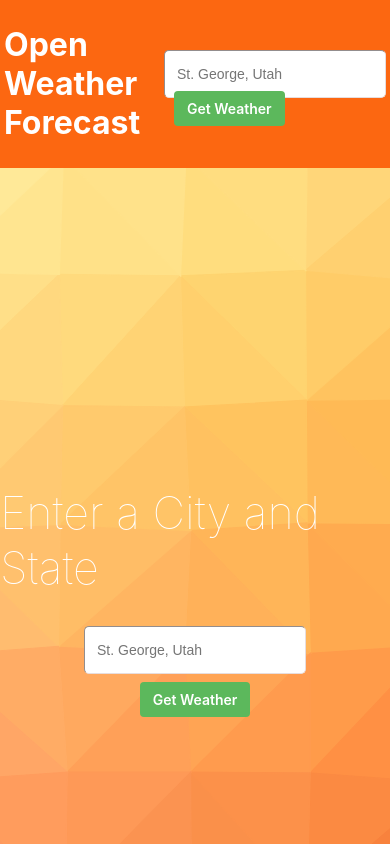
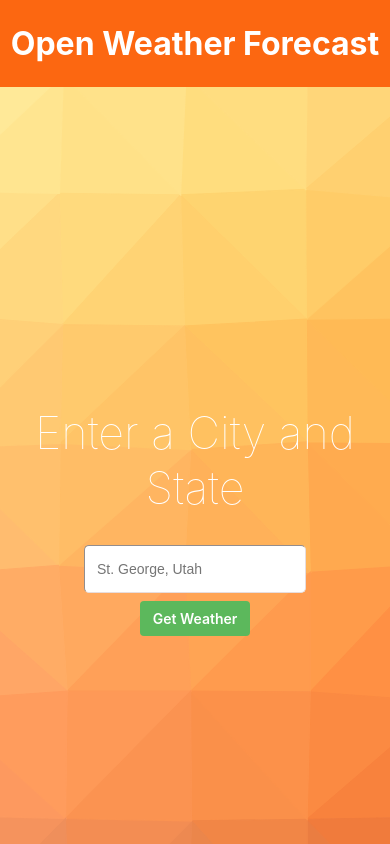
Before and after one commit to TENsaga/react-open-weather-app, a React app: page / in a window 390 px wide. Shown: the top 844 px of the page. Built offline with nearby package versions, Linux system fonts and the light colour scheme; no server answers.

Commit message:
CSS and HTML overhaul, added more css media query for responsive design on phones, moved Routes to seperate component, added navbar container, fixed various CSS issues

```diff
--- a/src/components/Error.js
+++ b/src/components/Error.js
@@ -8,7 +8,7 @@ Error.propTypes = {
 
 export default function Error({ error }) {
   return (
-    <div className="column home-container">
+    <div className="main-container">
       <h1 className="header">{error}</h1>
       <Link to="/" className="btn btn-failure">
         Try another search
--- a/src/components/Forecast.js
+++ b/src/components/Forecast.js
@@ -3,7 +3,7 @@ import PropTypes from 'prop-types';
 import Moment from 'react-moment';
 
 const Forecast = ({ date, icon }) => (
-  <div className="forecast-item column">
+  <div className="forecast-item">
     <img className="weather-img" src={icon} alt="Weather Icon" />
     <h1 className="header">
       <Moment format="YYYY/MM/DD">{date}</Moment>
--- a/src/components/Home.js
+++ b/src/components/Home.js
@@ -3,7 +3,7 @@ import React from 'react';
 import SearchContainer from '../containers/SearchContainer';
 
 const Home = () => (
-  <div className="home-container">
+  <div className="main-container">
     <SearchContainer title="Enter a City and State" titleClass="header" />
   </div>
 );
--- a/src/components/Loading.js
+++ b/src/components/Loading.js
@@ -1,7 +1,7 @@
 import React from 'react';
 
 const Loading = () => (
-  <div className="loading home-container">
+  <div className="loading main-container">
     <div className="sk-folding-cube">
       <div className="sk-cube1 sk-cube" />
       <div className="sk-cube2 sk-cube" />
--- a/src/components/Main.js
+++ b/src/components/Main.js
@@ -1,19 +1,11 @@
 import React from 'react';
-import { Switch, Route } from 'react-router-dom';
 
-import NotFound from './NotFound';
-import Home from './Home';
-import ResultsContainer from '../containers/ResultsContainer';
+import Routes from './Routes';
 
 export default function Main() {
   return (
     <div className="main">
-      <Switch>
-        <Route exact path="/" component={Home} />
-        <Route path="/forecast" component={ResultsContainer} />
-        <Route path="/details" />
-        <Route component={NotFound} />
-      </Switch>
+      <Routes />
     </div>
   );
 }
--- a/src/components/Navbar.js
+++ b/src/components/Navbar.js
@@ -2,6 +2,10 @@ import React from 'react';
 
 import SearchContainer from '../containers/SearchContainer';
 
-const Navbar = () => <SearchContainer containerClass="navbar" title="Open Weather Forecast" />;
+const Navbar = () => (
+  <div className="navbar">
+    <SearchContainer title="Open Weather Forecast" />
+  </div>
+);
 
 export default Navbar;
--- /dev/null
+++ b/src/components/Routes.js
@@ -0,0 +1,17 @@
+import React from 'react';
+import { Switch, Route } from 'react-router-dom';
+
+import NotFound from './NotFound';
+import Home from './Home';
+import ResultsContainer from '../containers/ResultsContainer';
+
+export default function Routes() {
+  return (
+    <Switch>
+      <Route exact path="/" component={Home} />
+      <Route path="/forecast" component={ResultsContainer} />
+      <Route path="/details" />
+      <Route component={NotFound} />
+    </Switch>
+  );
+}
--- a/src/components/Search.js
+++ b/src/components/Search.js
@@ -6,22 +6,20 @@ Search.propTypes = {
   input: string,
   onChange: func.isRequired,
   title: string,
-  containerClass: string,
   titleClass: string,
 };
 
 Search.defaultProps = {
   input: '',
   title: null,
-  containerClass: null,
   titleClass: null,
 };
 
 export default function Search({
-  title, containerClass, titleClass, input, onChange,
+  title, titleClass, input, onChange,
 }) {
   return (
-    <div className={containerClass}>
+    <div>
       <h1 className={titleClass}>{title}</h1>
       <div className="zipcode-container">
         <input
@@ -46,16 +44,3 @@ export default function Search({
     </div>
   );
 }
-// <Link
-// className="button"
-// to={{
-//   pathname: `${ match.url }/results`,
-//   search: `?playerOneName=${ playerOneName }&playerTwoName=${ playerTwoName }`,
-// }}
-// >
-
-// <Link to="/forecast">
-//           <button type="button" className="btn btn-success">
-//             Get Weather
-//           </button>
-//         </Link>
--- a/src/style.scss
+++ b/src/style.scss
@@ -4,7 +4,7 @@ html, body {
   font-family: -apple-system,BlinkMacSystemFont,Segoe UI,Roboto,Oxygen-Sans,Ubuntu,Cantarell,Helvetica Neue,sans-serif;
 }
 
-#app, .app-container, .main, .home-container {
+#app, .app-container, .main, .main-container {
   height: 100%;
 }
 
@@ -12,21 +12,32 @@ a {
   text-decoration: none;
 }
 
-.column {
-  display: flex;
-  flex-direction: column;
-  align-items: center;
-}
-
 .navbar {
   background: rgb(252, 103, 17);
   padding: 4px;
-  display: flex;
-  flex-direction: row;
-  align-items: center;
-  justify-content: space-between;
   h1 {
     color: #fff;
+    text-align: center;
+  }
+  div {
+    display: flex;
+    justify-content: space-between;
+    align-items: center;
+  }
+  input {
+    width: 100%;
+  }
+  .btn {
+    white-space: nowrap;
+  }
+  // Disable secondary search component on smaller devices, add auto margin for title centering
+  @media screen and (max-width: 480px) {
+    h1 {
+      margin: 20px auto;
+    }
+    .zipcode-container {
+      display: none;
+    }
   }
 }
 
@@ -65,7 +76,7 @@ a {
   font-weight: 100;
 }
 
-.home-container {
+.main-container {
   background-image: url('./images/pattern.svg');
   background-size: cover;
   display: flex;
@@ -80,6 +91,7 @@ a {
   .header {
     color: #fff;
     font-size: 45px;
+    text-align: center;
   }
 }
 
@@ -95,9 +107,6 @@ a {
       justify-content: center;
     }
   }
-  h1 {
-    flex: 1 0 50%;
-  }
   h1:first-child {
    flex: 0 1 100%;
    display: flex;
@@ -105,8 +114,9 @@ a {
    font-size: 85px;
   }
   .weather-img {
-    height: 75%;
-    width: 150%
+    height: 100%;
+    width: 100%;
+    margin-bottom: -2rem;
   }
   .forecast-item {
     padding: 4px;
```
